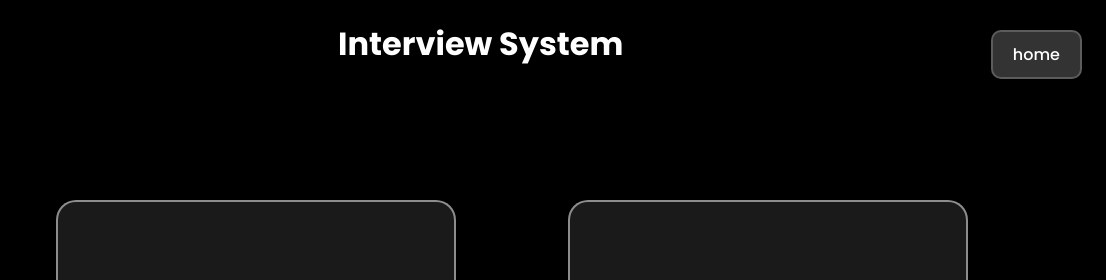
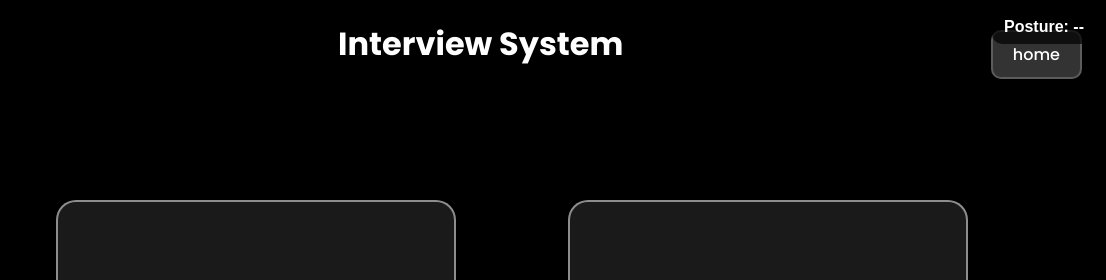
Before and after one commit to vineetj12/ai-interviewer, a plain HTML site: page interviewstart.html in a window 1280 px wide. Shown: the top 280 px of the page, 174-1280 px from the left. Drawn offline with Linux system fonts and the light colour scheme.

Commit message:
Update interviewstart.html

```diff
--- a/interviewstart.html
+++ b/interviewstart.html
@@ -1,5 +1,6 @@
 <!DOCTYPE html>
 <html lang="en">
+
 <head>
     <meta charset="UTF-8">
     <meta name="viewport" content="width=device-width, initial-scale=1.0">
@@ -7,7 +8,31 @@
     <link rel="icon" type="image/png" href="logo1.png">
     <link rel="stylesheet" href="interviewstart.css">
 </head>
+
 <body>
+    <!-- <div id="eye-dot" style="
+    position: absolute;
+    width: 10px;
+    height: 10px;
+    background-color: red;
+    border-radius: 50%;
+    pointer-events: none;
+    z-index: 9999;
+"></div> -->
+
+<div id="posture-status" style="
+    position: absolute;
+    top: 10px;
+    right: 10px;
+    background: rgba(0, 0, 0, 0.7);
+    color: white;
+    padding: 8px 12px;
+    border-radius: 10px;
+    font-weight: bold;
+    z-index: 10000;
+    font-family: sans-serif;
+">Posture: --</div>
+
     <section>
         <img src="logo.png" alt="Logo" class="logo">
         <h2 id="is">Interview System</h2>
@@ -33,7 +58,12 @@
             <button onclick="submitAnswer()">Submit Answer</button>
         </div>
     </section>
+    <script src="https://cdn.jsdelivr.net/npm/@mediapipe/pose/pose.js"></script>
+    <script src="https://cdn.jsdelivr.net/npm/@mediapipe/camera_utils/camera_utils.js"></script>
+    <script src="https://webgazer.cs.brown.edu/webgazer.js"></script>
+    <script src="interviewstart.js"></script>
+    <!-- MediaPipe Pose and Utils -->
 
-        <script src="interviewstart.js"></script>
 </body>
+
 </html>
```
Lines whose indentation alone changed are shown as unchanged.
